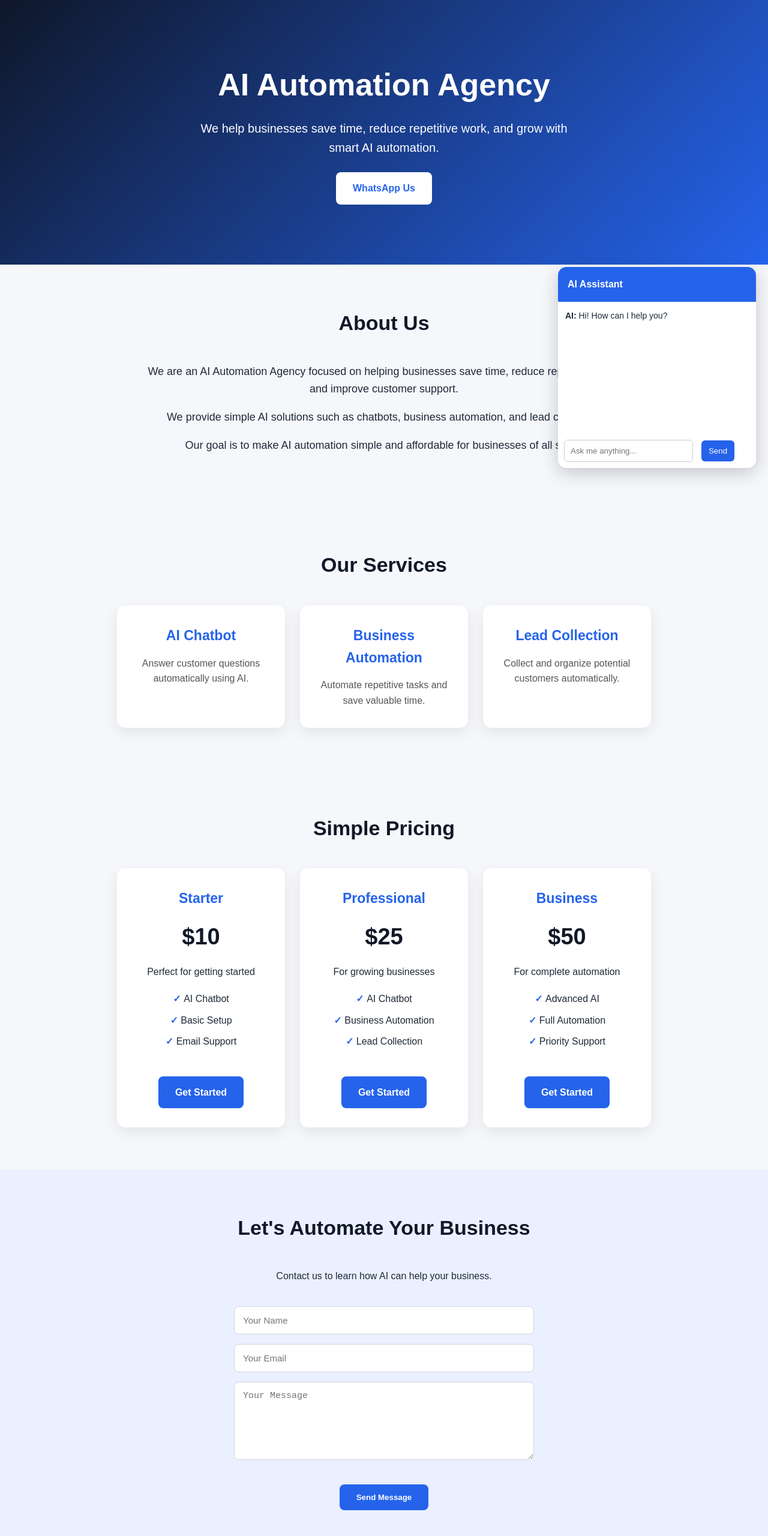
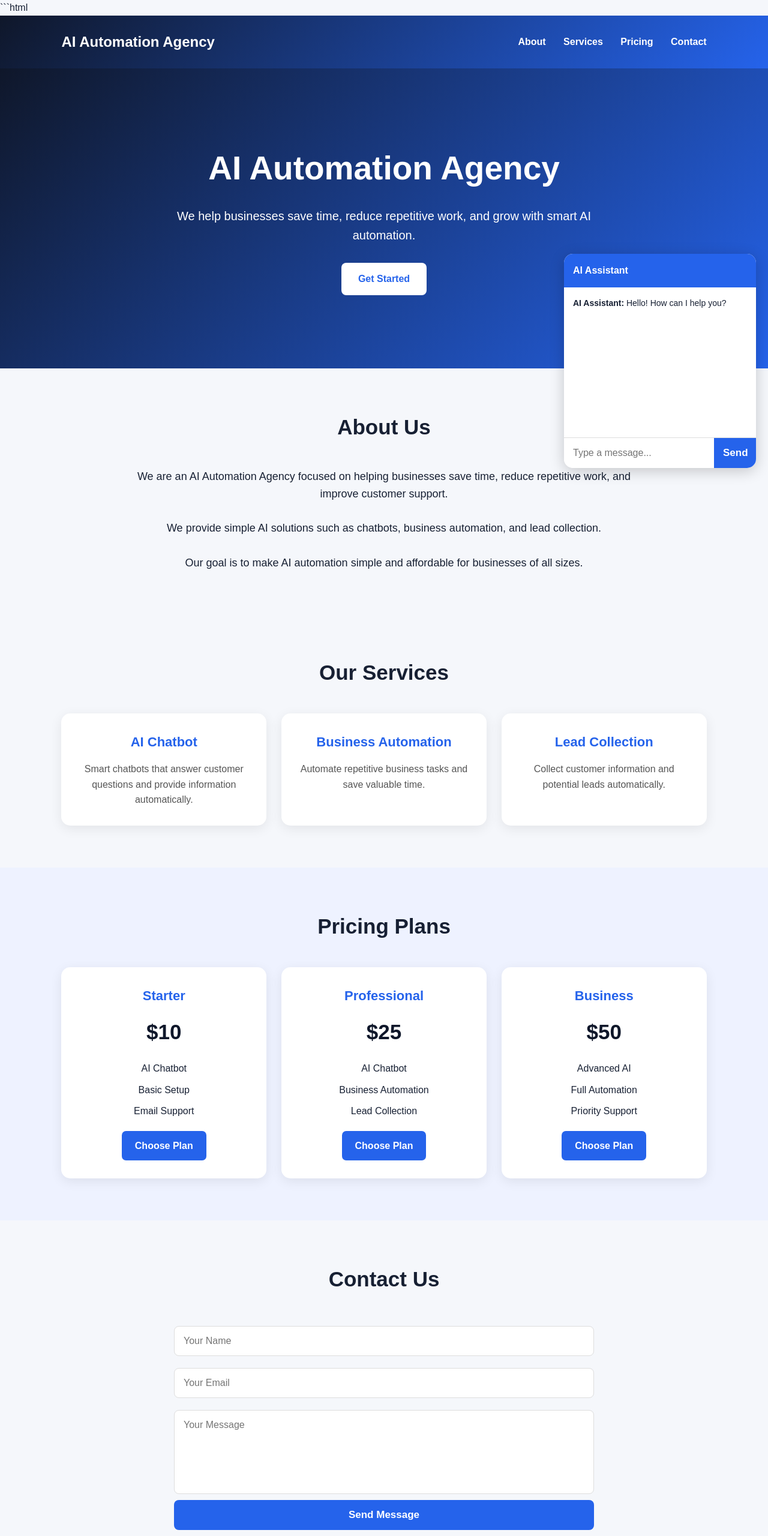
Before and after one commit to tayyabdilzak/ai-automation-service, a plain HTML site: page index.html in a window 1280 px wide. Shown: the top 2560 px of the page at 60% size. Drawn offline with Linux system fonts and the light colour scheme.

Commit message:
Refactor index.html for layout and content updates
Refactor HTML structure and styles for improved layout and responsiveness. Update content for clarity and consistency.

````diff
--- a/index.html
+++ b/index.html
@@ -1,164 +1,182 @@
+```html
 <!DOCTYPE html>
 <html lang="en">
 <head>
     <meta charset="UTF-8">
     <meta name="viewport" content="width=device-width, initial-scale=1.0">
-
     <title>AI Automation Agency</title>
 
     <style>
         * {
-            box-sizing: border-box;
             margin: 0;
             padding: 0;
+            box-sizing: border-box;
+            font-family: Arial, sans-serif;
         }
 
         body {
-            font-family: Arial, sans-serif;
             background: #f5f7fb;
-            color: #1f2937;
+            color: #172033;
             line-height: 1.6;
         }
 
         header {
             background: linear-gradient(135deg, #0f172a, #2563eb);
             color: white;
-            text-align: center;
-            padding: 100px 20px;
+            padding: 25px 8%;
         }
 
-        header h1 {
-            font-size: 52px;
-            margin-bottom: 15px;
+        nav {
+            display: flex;
+            justify-content: space-between;
+            align-items: center;
         }
 
-        header p {
-            font-size: 20px;
-            max-width: 650px;
-            margin: auto;
+        nav h2 {
+            font-size: 24px;
         }
 
-        .button {
-            display: inline-block;
-            padding: 14px 28px;
-            margin-top: 25px;
-            border-radius: 8px;
+        nav a {
+            color: white;
             text-decoration: none;
+            margin-left: 25px;
             font-weight: bold;
-            background: #2563eb;
-            color: white;
-            border: none;
-            cursor: pointer;
         }
 
-        .hero-button {
+        .hero {
+            min-height: 500px;
+            display: flex;
+            align-items: center;
+            justify-content: center;
+            text-align: center;
+            padding: 80px 20px;
+            background: linear-gradient(135deg, #0f172a, #2563eb);
+            color: white;
+        }
+
+        .hero h1 {
+            font-size: 55px;
+            margin-bottom: 20px;
+        }
+
+        .hero p {
+            max-width: 700px;
+            margin: auto;
+            font-size: 20px;
+        }
+
+        .btn {
+            display: inline-block;
+            margin-top: 30px;
+            padding: 14px 28px;
             background: white;
             color: #2563eb;
-        }
-
-        .button:hover {
-            opacity: 0.85;
+            text-decoration: none;
+            border-radius: 8px;
+            font-weight: bold;
         }
 
         section {
-            padding: 70px 20px;
+            padding: 70px 8%;
+        }
+
+        .title {
+            text-align: center;
+            font-size: 35px;
+            margin-bottom: 40px;
+        }
+
+        .about {
+            max-width: 850px;
+            margin: auto;
+            text-align: center;
+            font-size: 18px;
+        }
+
+        .cards {
+            display: grid;
+            grid-template-columns: repeat(3, 1fr);
+            gap: 25px;
+        }
+
+        .card {
+            background: white;
+            padding: 30px;
+            border-radius: 15px;
+            box-shadow: 0 5px 20px rgba(0,0,0,0.08);
             text-align: center;
         }
 
-        section h2 {
-            font-size: 34px;
-            margin-bottom: 40px;
-            color: #111827;
-        }
-
-        .about {
-            max-width: 800px;
-            margin: auto;
-            font-size: 18px;
-        }
-
-        .about p {
-            margin-bottom: 18px;
-        }
-
-        .services,
-        .pricing {
-            display: flex;
-            justify-content: center;
-            gap: 25px;
-            flex-wrap: wrap;
-        }
-
-        .card,
-        .price-card {
-            background: white;
-            width: 280px;
-            padding: 32px 25px;
-            border-radius: 14px;
-            box-shadow: 0 8px 25px rgba(0,0,0,0.08);
-            transition: 0.3s;
-        }
-
-        .card:hover,
-        .price-card:hover {
-            transform: translateY(-5px);
-        }
-
-        .card h3,
-        .price-card h3 {
+        .card h3 {
             color: #2563eb;
-            font-size: 23px;
             margin-bottom: 15px;
+            font-size: 22px;
         }
 
         .card p {
             color: #555;
         }
 
-        .price {
-            font-size: 38px;
-            font-weight: bold;
-            color: #111827;
-            margin: 15px 0;
+        .pricing {
+            background: #eef2ff;
         }
 
-        .price-card ul {
+        .price {
+            font-size: 35px;
+            font-weight: bold;
+            margin: 15px 0;
+            color: #0f172a;
+        }
+
+        .card ul {
             list-style: none;
             margin: 20px 0;
         }
 
-        .price-card li {
+        .card li {
             margin: 10px 0;
         }
 
-        .price-card li::before {
-            content: "✓ ";
-            color: #2563eb;
+        .price-btn {
+            display: inline-block;
+            background: #2563eb;
+            color: white;
+            padding: 12px 22px;
+            border-radius: 7px;
+            text-decoration: none;
             font-weight: bold;
         }
 
-        #contact {
-            background: #eaf0ff;
+        .contact {
+            max-width: 700px;
+            margin: auto;
         }
 
-        form {
-            max-width: 500px;
-            margin: 30px auto 0;
+        input,
+        textarea {
+            width: 100%;
+            padding: 15px;
+            margin: 10px 0;
+            border: 1px solid #ddd;
+            border-radius: 8px;
+            font-size: 16px;
         }
 
-        form input,
-        form textarea {
-            width: 100%;
-            padding: 14px;
-            margin: 8px 0;
-            border: 1px solid #d1d5db;
-            border-radius: 8px;
-            font-size: 15px;
+        textarea {
+            height: 140px;
+            resize: none;
         }
 
-        form textarea {
-            height: 130px;
-            resize: vertical;
+        button {
+            width: 100%;
+            padding: 15px;
+            border: none;
+            border-radius: 8px;
+            background: #2563eb;
+            color: white;
+            font-size: 17px;
+            font-weight: bold;
+            cursor: pointer;
         }
 
         footer {
@@ -168,85 +186,68 @@
             padding: 25px;
         }
 
-        #chatbox {
-            width: 330px;
+        .chatbot {
             position: fixed;
             right: 20px;
             bottom: 20px;
+            width: 320px;
             background: white;
-            border-radius: 14px;
-            box-shadow: 0 8px 30px rgba(0,0,0,0.2);
+            border-radius: 15px;
+            box-shadow: 0 5px 25px rgba(0,0,0,0.2);
             overflow: hidden;
-            z-index: 1000;
         }
 
-        #chat-header {
+        .chat-header {
             background: #2563eb;
             color: white;
-            padding: 16px;
+            padding: 15px;
             font-weight: bold;
         }
 
-        #chat-messages {
-            height: 220px;
-            padding: 12px;
+        .chat-body {
+            height: 250px;
+            padding: 15px;
             overflow-y: auto;
             font-size: 14px;
         }
 
-        #user-input {
-            width: 65%;
-            padding: 10px;
-            margin: 10px;
-            border: 1px solid #ccc;
-            border-radius: 6px;
+        .chat-input {
+            display: flex;
+            border-top: 1px solid #ddd;
         }
 
-        #chatbox button {
-            padding: 10px 12px;
-            background: #2563eb;
-            color: white;
+        .chat-input input {
+            margin: 0;
             border: none;
-            border-radius: 6px;
-            cursor: pointer;
+            border-radius: 0;
         }
 
-        @media (max-width: 600px) {
-
-            header {
-                padding: 70px 15px;
+        .chat-input button {
+            width: 70px;
+            border-radius: 0;
         }
 
-            header h1 {
-                font-size: 36px;
+        @media (max-width: 768px) {
+            nav {
+                flex-direction: column;
+                gap: 15px;
             }
 
-            header p {
-                font-size: 17px;
+            nav a {
+                margin: 0 8px;
             }
 
-            section {
-                padding: 50px 15px;
+            .hero h1 {
+                font-size: 38px;
             }
 
-            section h2 {
-                font-size: 28px;
+            .cards {
+                grid-template-columns: 1fr;
             }
 
-            .card,
-            .price-card {
-                width: 100%;
-                max-width: 360px;
-            }
-
-            #chatbox {
-                width: calc(100% - 30px);
-                right: 15px;
-                bottom: 15px;
-            }
-
-            #user-input {
-                width: calc(100% - 95px);
+            .chatbot {
+                width: 90%;
+                right: 5%;
             }
         }
     </style>
@@ -255,7 +256,20 @@
 <body>
 
 <header>
+    <nav>
+        <h2>AI Automation Agency</h2>
 
+        <div>
+            <a href="#about">About</a>
+            <a href="#services">Services</a>
+            <a href="#pricing">Pricing</a>
+            <a href="#contact">Contact</a>
+        </div>
+    </nav>
+</header>
+
+<section class="hero">
+    <div>
         <h1>AI Automation Agency</h1>
 
         <p>
@@ -263,86 +277,77 @@
             and grow with smart AI automation.
         </p>
 
-        <a href="https://wa.me/923193094040"
-           class="button hero-button"
-           target="_blank">
-            WhatsApp Us
+        <a class="btn" href="https://wa.me/923193094040">
+            Get Started
         </a>
+    </div>
+</section>
 
-    </header>
-
-
-    <section>
-
-        <h2>About Us</h2>
+<section id="about">
+    <h2 class="title">About Us</h2>
 
     <div class="about">
-
         <p>
             We are an AI Automation Agency focused on helping businesses
             save time, reduce repetitive work, and improve customer support.
         </p>
+
+        <br>
 
         <p>
             We provide simple AI solutions such as chatbots,
             business automation, and lead collection.
         </p>
 
+        <br>
+
         <p>
             Our goal is to make AI automation simple and affordable
             for businesses of all sizes.
         </p>
-
     </div>
-
 </section>
 
+<section id="services">
+    <h2 class="title">Our Services</h2>
 
-    <section>
-
-        <h2>Our Services</h2>
-
-        <div class="services">
+    <div class="cards">
 
         <div class="card">
             <h3>AI Chatbot</h3>
             <p>
-                    Answer customer questions automatically using AI.
+                Smart chatbots that answer customer questions
+                and provide information automatically.
             </p>
         </div>
 
         <div class="card">
             <h3>Business Automation</h3>
             <p>
-                    Automate repetitive tasks and save valuable time.
+                Automate repetitive business tasks and save valuable time.
             </p>
         </div>
 
         <div class="card">
             <h3>Lead Collection</h3>
             <p>
-                    Collect and organize potential customers automatically.
+                Collect customer information and potential leads
+                automatically.
             </p>
         </div>
 
     </div>
-
 </section>
 
+<section id="pricing" class="pricing">
+    <h2 class="title">Pricing Plans</h2>
 
-    <section>
+    <div class="cards">
 
-        <h2>Simple Pricing</h2>
-
-        <div class="pricing">
-
-            <div class="price-card">
-
+        <div class="card">
             <h3>Starter</h3>
 
             <div class="price">$10</div>
-
-                <p>Perfect for getting started</p>
 
             <ul>
                 <li>AI Chatbot</li>
@@ -350,20 +355,15 @@
                 <li>Email Support</li>
             </ul>
 
-                <a href="#contact" class="button">
-                    Get Started
+            <a class="price-btn" href="https://wa.me/923193094040">
+                Choose Plan
             </a>
-
         </div>
 
-
-            <div class="price-card">
-
+        <div class="card">
             <h3>Professional</h3>
 
             <div class="price">$25</div>
-
-                <p>For growing businesses</p>
 
             <ul>
                 <li>AI Chatbot</li>
@@ -371,20 +371,15 @@
                 <li>Lead Collection</li>
             </ul>
 
-                <a href="#contact" class="button">
-                    Get Started
+            <a class="price-btn" href="https://wa.me/923193094040">
+                Choose Plan
             </a>
-
         </div>
 
-
-            <div class="price-card">
-
+        <div class="card">
             <h3>Business</h3>
 
             <div class="price">$50</div>
-
-                <p>For complete automation</p>
 
             <ul>
                 <li>Advanced AI</li>
@@ -392,24 +387,18 @@
                 <li>Priority Support</li>
             </ul>
 
-                <a href="#contact" class="button">
-                    Get Started
+            <a class="price-btn" href="https://wa.me/923193094040">
+                Choose Plan
             </a>
-
         </div>
 
     </div>
-
 </section>
 
+<section id="contact">
+    <h2 class="title">Contact Us</h2>
 
-    <section id="contact">
-
-        <h2>Let's Automate Your Business</h2>
-
-        <p>
-            Contact us to learn how AI can help your business.
-        </p>
+    <div class="contact">
 
         <form onsubmit="sendForm(event)">
 
@@ -433,45 +422,45 @@
                 required
             ></textarea>
 
-            <button type="submit" class="button">
+            <button type="submit">
                 Send Message
             </button>
 
         </form>
 
+    </div>
 </section>
 
-
 <footer>
-
-        <p>© 2026 AI Automation Agency</p>
-
+    <p>© 2026 AI Automation Agency. All Rights Reserved.</p>
 </footer>
 
+<div class="chatbot">
 
-    <div id="chatbox">
-
-        <div id="chat-header">
+    <div class="chat-header">
         AI Assistant
     </div>
 
-        <div id="chat-messages">
-            <p><b>AI:</b> Hi! How can I help you?</p>
+    <div class="chat-body" id="chatBody">
+        <p><b>AI Assistant:</b> Hello! How can I help you?</p>
     </div>
+
+    <div class="chat-input">
 
         <input
             type="text"
-            id="user-input"
-            placeholder="Ask me anything..."
-            onkeypress="handleEnter(event)"
+            id="chatInput"
+            placeholder="Type a message..."
+            onkeypress="if(event.key === 'Enter') sendChat()"
         >
 
-        <button onclick="sendMessage()">
+        <button onclick="sendChat()">
             Send
         </button>
 
     </div>
 
+</div>
 
 <script>
 
@@ -483,35 +472,26 @@
     let email = document.getElementById("email").value;
     let message = document.getElementById("message").value;
 
-            let whatsappNumber = "923193094040";
+    let text =
+        "Hello, I am " + name +
+        "%0AEmail: " + email +
+        "%0AMessage: " + message;
 
-            let text =
-                "New Customer Message%0A%0A" +
-                "Name: " + encodeURIComponent(name) + "%0A" +
-                "Email: " + encodeURIComponent(email) + "%0A" +
-                "Message: " + encodeURIComponent(message);
-
-            let whatsappURL =
-                "https://wa.me/" + whatsappNumber + "?text=" + text;
-
-            window.open(whatsappURL, "_blank");
-
-            event.target.reset();
+    window.open(
+        "https://wa.me/923193094040?text=" + encodeURIComponent(
+            "Hello, I am " + name +
+            "\nEmail: " + email +
+            "\nMessage: " + message
+        ),
+        "_blank"
+    );
 }
 
 
-        function handleEnter(event) {
+function sendChat() {
 
-            if (event.key === "Enter") {
-                sendMessage();
-            }
-
-        }
-
-
-        function sendMessage() {
-
-            let input = document.getElementById("user-input");
+    let input = document.getElementById("chatInput");
+    let chatBody = document.getElementById("chatBody");
 
     let message = input.value.trim();
 
@@ -519,104 +499,88 @@
         return;
     }
 
-            let chat = document.getElementById("chat-messages");
-
-            chat.innerHTML +=
+    chatBody.innerHTML +=
         "<p><b>You:</b> " + message + "</p>";
 
-            let lowerMessage = message.toLowerCase();
+    let lower = message.toLowerCase();
 
     let reply = "";
 
-
     if (
-                lowerMessage.includes("hello") ||
-                lowerMessage.includes("hi") ||
-                lowerMessage.includes("hey")
+        lower.includes("hello") ||
+        lower.includes("hi") ||
+        lower.includes("hey")
     ) {
-                reply =
-                    "Hello! Welcome to our AI Automation Agency. How can I help you?";
+        reply = "Hello! How can I help you today?";
     }
 
     else if (
-                lowerMessage.includes("price") ||
-                lowerMessage.includes("pricing") ||
-                lowerMessage.includes("cost")
+        lower.includes("price") ||
+        lower.includes("pricing") ||
+        lower.includes("cost")
     ) {
-                reply =
-                    "Our plans start from $10. Starter $10, Professional $25, and Business $50.";
+        reply = "Our plans start from $10. You can check our Pricing section.";
     }
 
     else if (
-                lowerMessage.includes("service") ||
-                lowerMessage.includes("services")
+        lower.includes("service") ||
+        lower.includes("services")
     ) {
-                reply =
-                    "We provide AI Chatbots, Business Automation, and Lead Collection.";
+        reply = "We provide AI Chatbots, Business Automation, and Lead Collection.";
     }
 
     else if (
-                lowerMessage.includes("chatbot") ||
-                lowerMessage.includes("bot")
+        lower.includes("chatbot") ||
+        lower.includes("bot")
     ) {
-                reply =
-                    "Our AI Chatbot can answer customer questions and help automate customer support.";
+        reply = "We can create AI chatbot solutions for businesses.";
     }
 
     else if (
-                lowerMessage.includes("automation") ||
-                lowerMessage.includes("automate")
+        lower.includes("automation") ||
+        lower.includes("automate")
     ) {
-                reply =
-                    "We automate repetitive business tasks to help save time and improve efficiency.";
+        reply = "We help businesses automate repetitive tasks using AI.";
     }
 
     else if (
-                lowerMessage.includes("contact") ||
-                lowerMessage.includes("whatsapp")
+        lower.includes("contact") ||
+        lower.includes("whatsapp")
     ) {
-                reply =
-                    "You can contact us through the WhatsApp button on this website.";
+        reply = "You can contact us through WhatsApp using the buttons on this website.";
     }
 
     else if (
-                lowerMessage.includes("support") ||
-                lowerMessage.includes("help")
+        lower.includes("help") ||
+        lower.includes("support")
     ) {
-                reply =
-                    "Sure! Tell me what you need help with, and I'll guide you.";
+        reply = "Sure! Please tell me what you need help with.";
     }
 
     else if (
-                lowerMessage.includes("business")
+        lower.includes("business")
     ) {
-                reply =
-                    "We help businesses use AI to automate customer support, repetitive tasks, and lead collection.";
+        reply = "We provide AI automation solutions for businesses of different sizes.";
     }
 
     else {
-                reply =
-                    "Thanks for your question! For detailed information, please contact us through WhatsApp.";
+        reply = "Thanks for your message! Please contact us on WhatsApp for more information.";
     }
-
 
     setTimeout(function() {
 
-                chat.innerHTML +=
-                    "<p><b>AI:</b> " + reply + "</p>";
+        chatBody.innerHTML +=
+            "<p><b>AI Assistant:</b> " + reply + "</p>";
 
-                chat.scrollTop = chat.scrollHeight;
+        chatBody.scrollTop = chatBody.scrollHeight;
 
     }, 500);
 
-
     input.value = "";
-
-            chat.scrollTop = chat.scrollHeight;
-
 }
 
 </script>
 
 </body>
 </html>
+```
````
Lines whose indentation alone changed are shown as unchanged.
